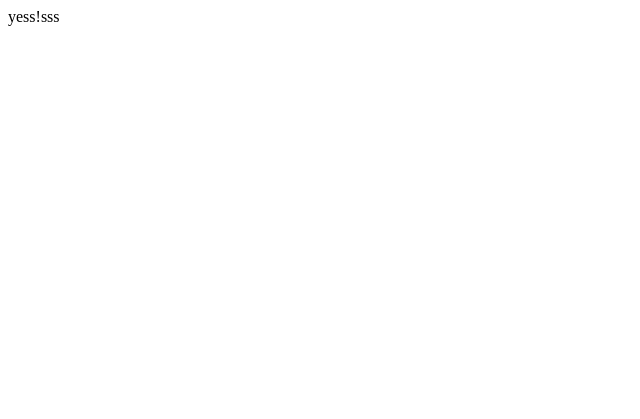
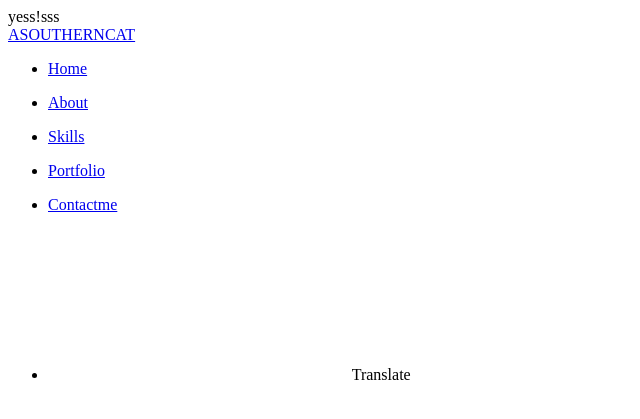
Before and after one commit to jiadil/portfolio-php, a PHP site: page / in a window 1280 px wide. Before the commit the part shown is almost empty. Shown: the top 419 px of the page, without its empty margins (0-640 px from the left). Run offline with PHP 8.4, Linux system fonts and the light colour scheme.

Commit message:
add nav and relevant files

```diff
--- a/src/index.php
+++ b/src/index.php
@@ -8,6 +8,7 @@
 </head>
 <body>
     <?php echo "yess!sss";
+    include("./navbar.php");
     ?>
 
 </body>
--- /dev/null
+++ b/src/navbar.php
@@ -0,0 +1,61 @@
+<?php
+
+$navbarHtml = <<<HTML
+    <nav class="nav container">
+        <a href="#" class="nav__logo">ASOUTHERNCAT</a>
+
+        <div class="nav__menu" id="nav-menu">
+          <ul class="nav__list grid">
+            <li class="nav__item">
+              <a href="#home" class="nav__link">
+                <i class="uil uil-estate nav__icon"></i>
+                <p i18n="home">Home</p>
+              </a>
+            </li>
+            <li class="nav__item">
+              <a href="#about" class="nav__link">
+                <i class="uil uil-user nav__icon"></i>
+                <p i18n="about">About</p>
+              </a>
+            </li>
+            <li class="nav__item">
+              <a href="#skills" class="nav__link">
+                <i class="uil uil-file-alt nav__icon"></i>
+                <p i18n="skills">Skills</p>
+              </a>
+            </li>
+            <li class="nav__item">
+              <a href="#portfolio" class="nav__link">
+                <i class="uil uil-scenery nav__icon"></i>
+                <p i18n="portfolio">Portfolio</p>
+              </a>
+            </li>
+            <li class="nav__item">
+              <a href="#contact" class="nav__link">
+                <i class="uil uil-message nav__icon"></i>
+                <p i18n="contact">Contactme</p>
+              </a>
+            </li>
+            <li class="nav__item">
+              <div class="nav__link" id="translate" value="en">
+                <svg class="icon nav__icon-svg" aria-hidden="true">
+                  <use xlink:href="#icon-fanyi"></use>
+                </svg>
+                <a class="=nav__link" id="nav__translate">Translate</a>
+              </div>
+            </li>
+          </ul>
+          <i class="uil uil-times nav__close" id="nav-close"></i>
+        </div>
+
+        <div class="nav__btns">
+          <i class="uil uil-moon change-theme" id="theme-button"></i>
+          <div class="nav__toggle" id="nav-toggle">
+            <i class="uil uil-apps"></i>
+          </div>
+        </div>
+      </nav>
+
+HTML;
+
+echo $navbarHtml;
```
Also changed, not shown: src/footer.php (added), src/style.css (added).
